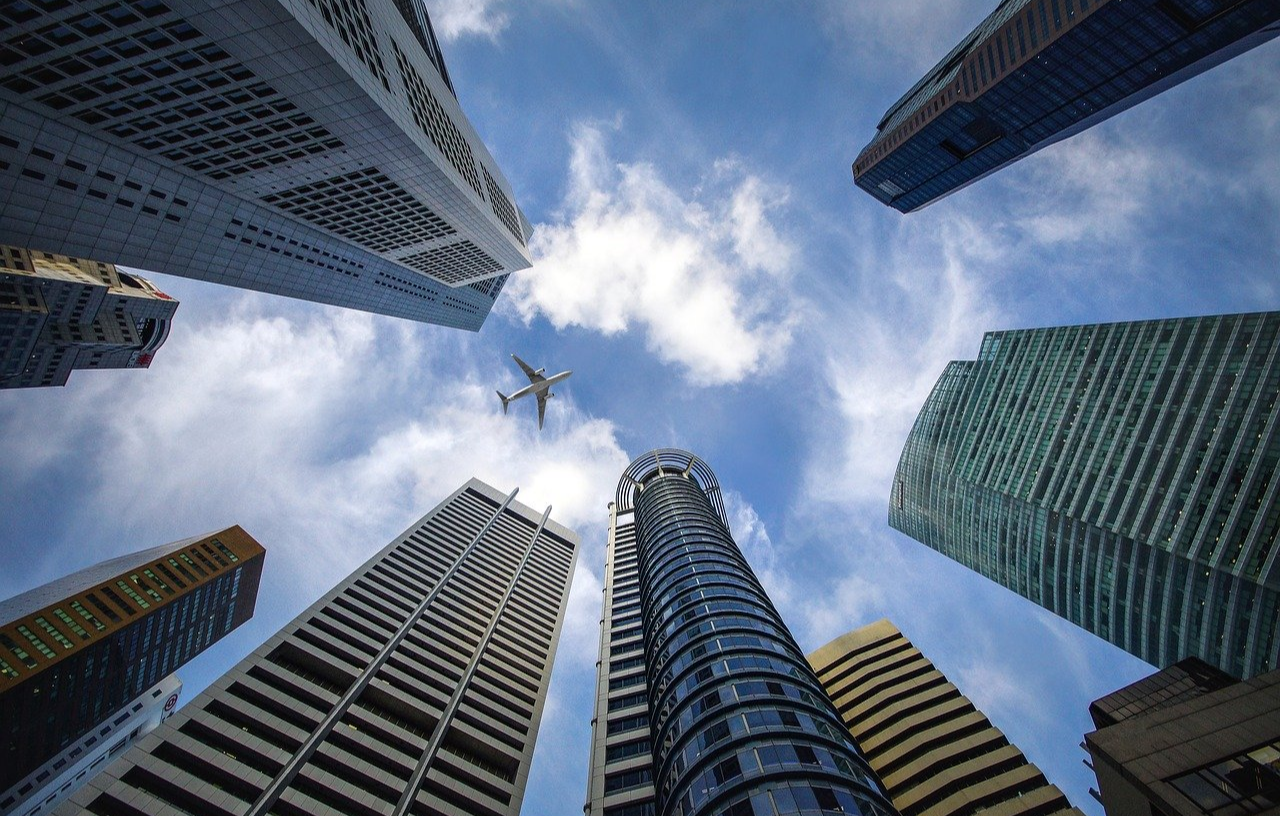
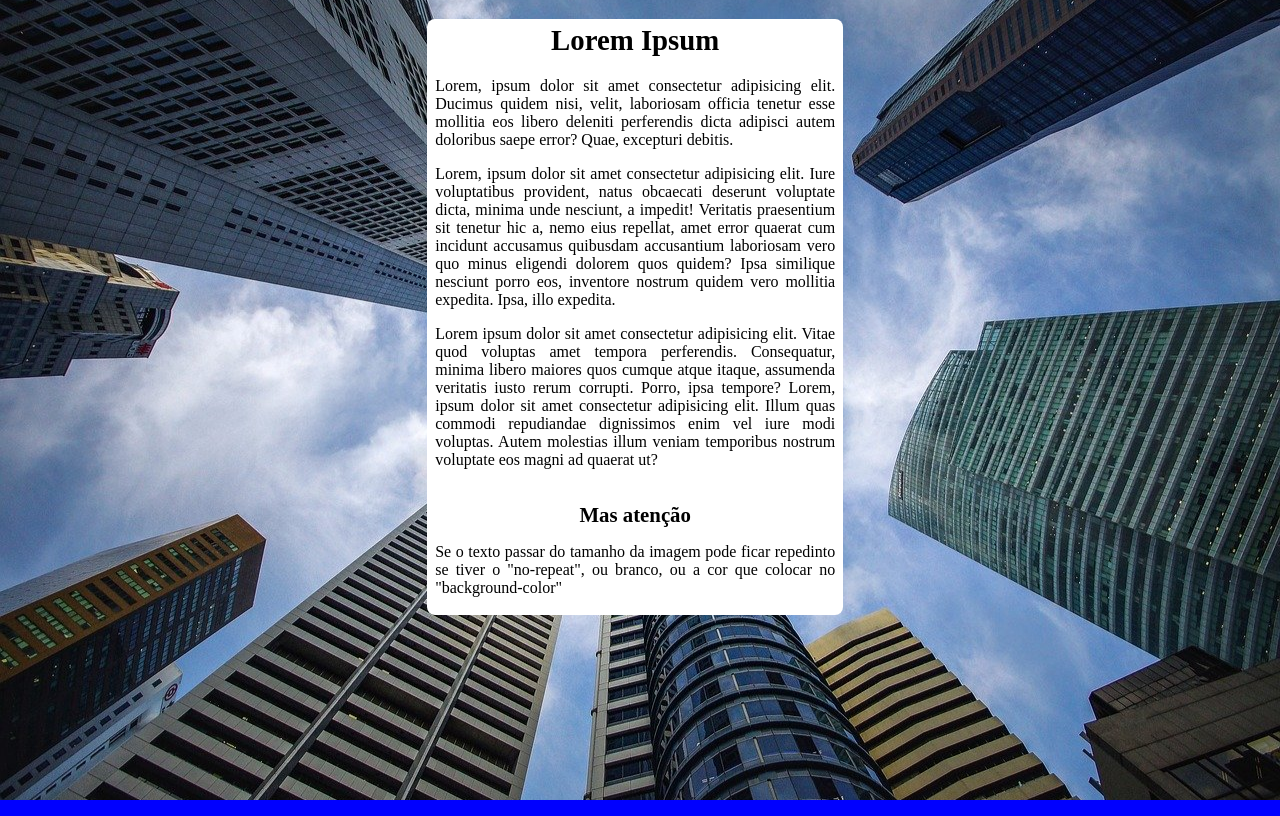
Before and after one commit to arexandre/exercicios, a plain HTML site: page ex017/index.html in a window 1280 px wide. Drawn offline with Linux system fonts and the light colour scheme.

Commit message:
create ex 017

```diff
--- a/ex017/index.html
+++ b/ex017/index.html
@@ -7,18 +7,53 @@
 
     <style>
         body {
-            width: 100vh;
-            height: 100vh;
+            width: 98%;
+            height: 96vh;
             background-color: blue;
             background-image: url(imagens/wallpaper002.jpg);
             background-repeat: no-repeat;
             background-position: center center;
             background-size: cover;
         }
+
+        main {
+            background-color: white;
+            margin: auto;
+            max-width: 400px;
+            border-radius: 8px;
+            padding: 0px 8px 2px 8px;
+        }
+
+        main h1 {
+            text-align: center;
+            padding-top: 5px;
+            font-size: 1.8em;
+        }
+
+        main p {
+            text-align: justify;
+        }
+
+        main h2 {
+            text-align: center;
+            margin: 0px;
+            font-size: 1.3em;
+        }
+
     </style>
 
 </head>
 <body>
-
+   <main>
+    <h1>Lorem Ipsum</h1>
+    <p>Lorem, ipsum dolor sit amet consectetur adipisicing elit. Ducimus quidem nisi, velit, laboriosam officia tenetur esse mollitia eos libero deleniti perferendis dicta adipisci autem doloribus saepe error? Quae, excepturi debitis.</p>
+    <p>Lorem, ipsum dolor sit amet consectetur adipisicing elit. Iure voluptatibus provident, natus obcaecati deserunt voluptate dicta, minima unde nesciunt, a impedit! Veritatis praesentium sit tenetur hic a, nemo eius repellat, amet error quaerat cum incidunt accusamus quibusdam accusantium laboriosam vero quo minus eligendi dolorem quos quidem? Ipsa similique nesciunt porro eos, inventore nostrum quidem vero mollitia expedita. Ipsa, illo expedita.</p>
+    <p>Lorem ipsum dolor sit amet consectetur adipisicing elit. Vitae quod voluptas amet tempora perferendis. Consequatur, minima libero maiores quos cumque atque itaque, assumenda veritatis iusto rerum corrupti. Porro, ipsa tempore?
+    Lorem, ipsum dolor sit amet consectetur adipisicing elit. Illum quas commodi repudiandae dignissimos enim vel iure modi voluptas. Autem molestias illum veniam temporibus nostrum voluptate eos magni ad quaerat ut?
+    </p>
+    <br>
+    <h2>Mas atenção</h2>
+    <p>Se o texto passar do tamanho da imagem pode ficar repedinto se tiver o "no-repeat", ou branco, ou a cor que colocar no "background-color"</p>
+   </main>
 </body>
 </html>
```
